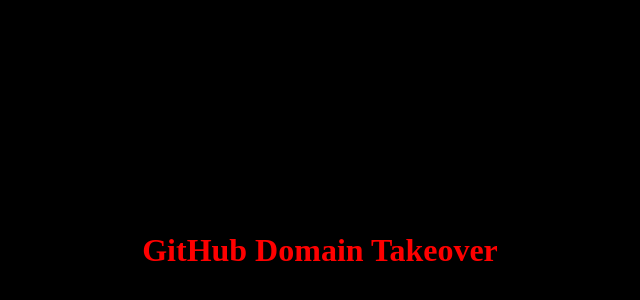
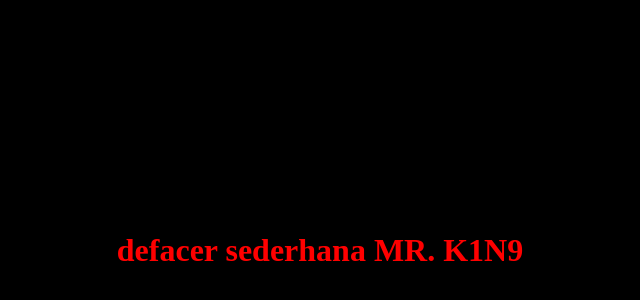
Before and after one commit to krisnafazri123/www.abcchinalife.com, a plain HTML site: page Index.html in a window 1280 px wide. Shown: the part 130-430 px from the top of the page, without its empty margins (320-960 px from the left). Drawn offline with Linux system fonts and the light colour scheme.

Commit message:
Update Index.html

```diff
--- a/Index.html
+++ b/Index.html
@@ -10,7 +10,7 @@
   <meta name="distribution" content="global" />
 <body bgcolor="black">
 <table width="100%" height="100%">
-<td align=center><h1><font color="red">GitHub Domain Takeover</font></h1>
+<td align=center><h1><font color="red">defacer sederhana MR. K1N9</font></h1>
 </center>
 <!--- mess with the best.. die like the rest -->
 <br>
```
